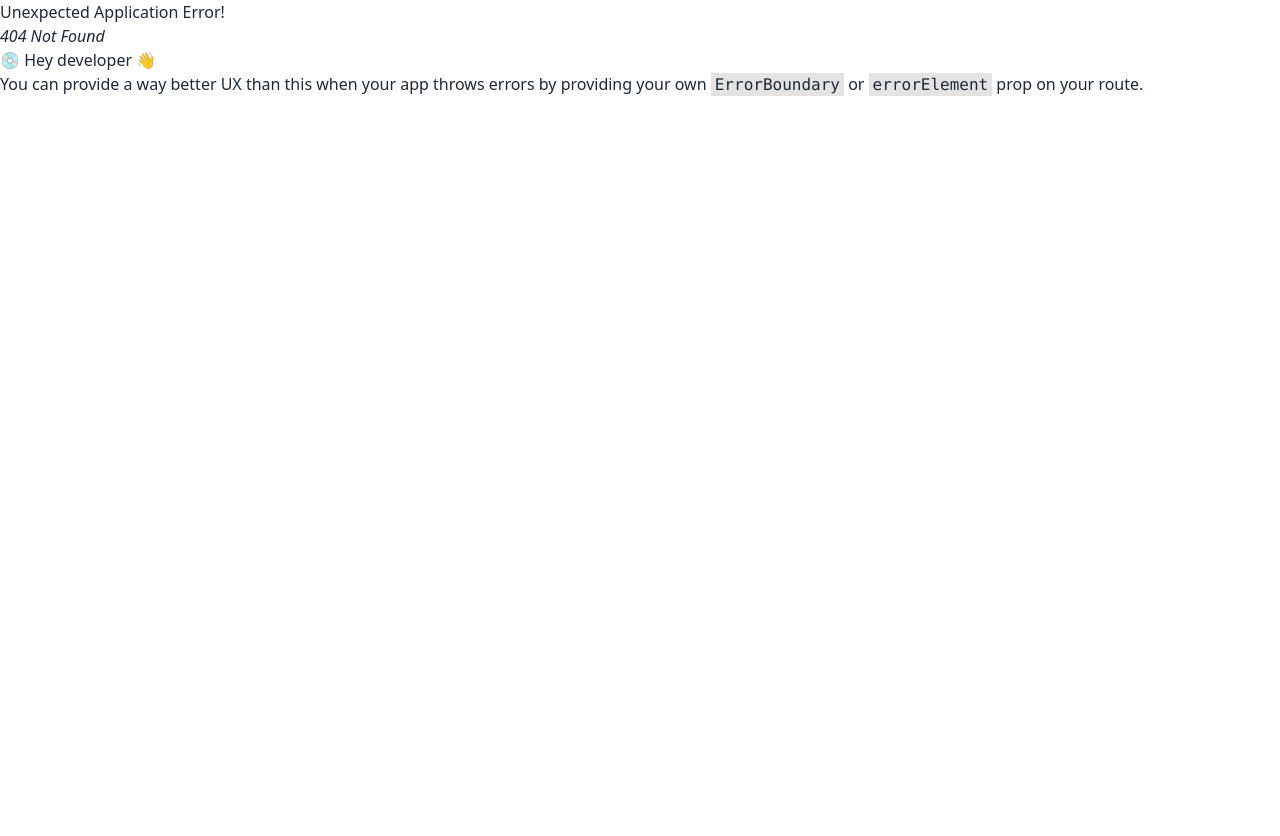
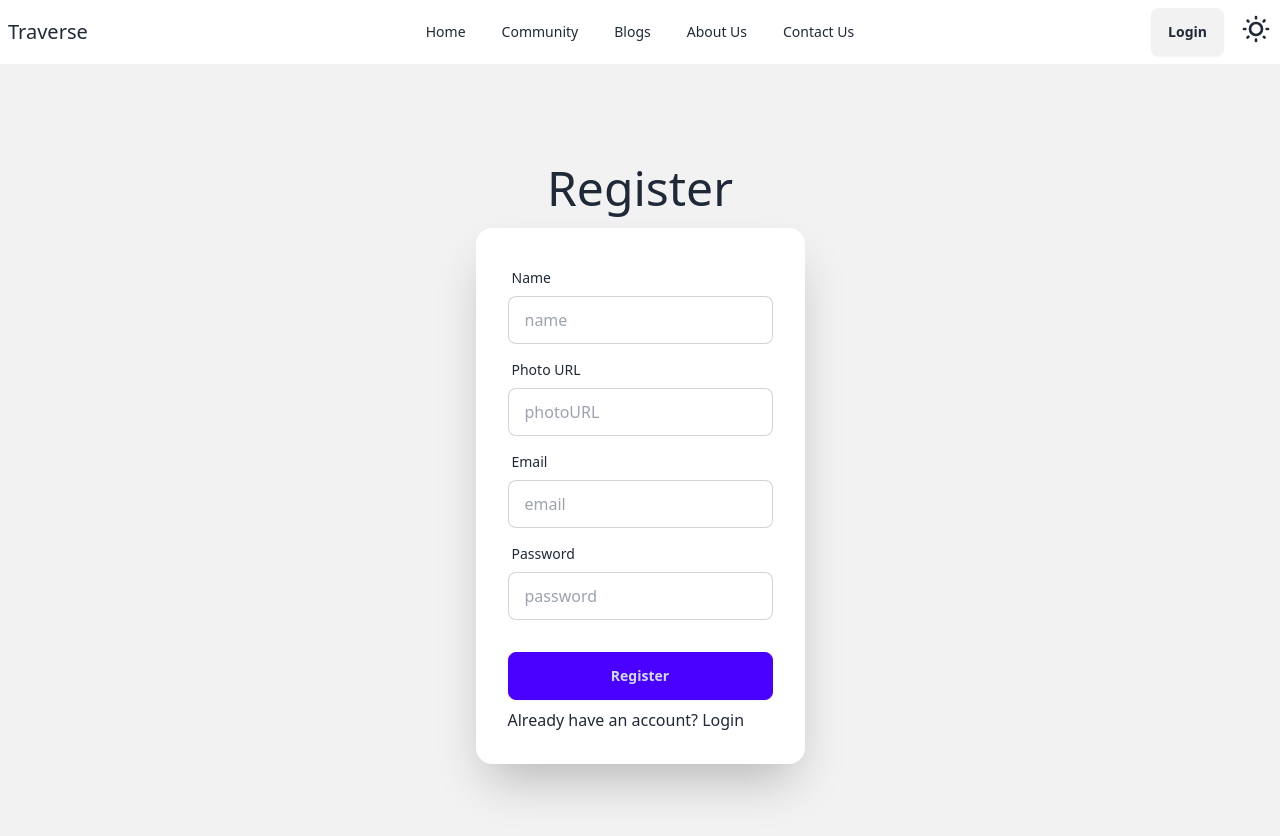
Before and after one commit to nahidraz23/traverse-client, a React (Vite) app: page /register in a window 1280 px wide. Before the commit this address had no page. Shown: the top 836 px of the page. Before the commit the page ends 800 px from the top, so only its background shows below. Built offline with nearby package versions, Linux system fonts and the light colour scheme; a web font is replaced by a local one.

Commit message:
Navbar implemented and firebase initialized

```diff
--- a/package.json
+++ b/package.json
@@ -10,10 +10,12 @@
     "preview": "vite preview"
   },
   "dependencies": {
+    "firebase": "^10.12.2",
     "localforage": "^1.10.0",
     "match-sorter": "^6.3.4",
     "react": "^18.2.0",
     "react-dom": "^18.2.0",
+    "react-hook-form": "^7.51.5",
     "react-router-dom": "^6.23.1",
     "sort-by": "^1.2.0"
   },
--- /dev/null
+++ b/src/Firebase/firebase.config.js
@@ -0,0 +1,19 @@
+// Import the functions you need from the SDKs you need
+import { initializeApp } from "firebase/app";
+// TODO: Add SDKs for Firebase products that you want to use
+// https://firebase.google.com/docs/web/setup#available-libraries
+
+// Your web app's Firebase configuration
+const firebaseConfig = {
+  apiKey: import.meta.env.VITE_apiKey,
+  authDomain: import.meta.env.VITE_authDomain,
+  projectId: import.meta.env.VITE_projectId,
+  storageBucket: import.meta.env.VITE_storageBucket,
+  messagingSenderId: import.meta.env.VITE_messagingSenderId,
+  appId: import.meta.env.VITE_appId,
+};
+
+// Initialize Firebase
+const app = initializeApp(firebaseConfig);
+
+export default app;
--- a/src/Pages/Login/Login.jsx
+++ b/src/Pages/Login/Login.jsx
@@ -1,7 +1,36 @@
+import { Link } from "react-router-dom";
+
 const Login = () => {
     return (
-        <div>
-            <h1>Login page</h1>
+        <div className="hero min-h-screen bg-base-200">
+            <div className="hero-content flex-col">
+                <h1 className="text-5xl">Login</h1>
+                <div className="card shrink-0 w-full max-w-sm shadow-2xl bg-base-100">
+                    <form className="card-body">
+                        <div className="form-control">
+                            <label className="label">
+                                <span className="label-text">Email</span>
+                            </label>
+                            <input type="email" placeholder="email" className="input input-bordered" required />
+                        </div>
+                        <div className="form-control">
+                            <label className="label">
+                                <span className="label-text">Password</span>
+                            </label>
+                            <input type="password" placeholder="password" className="input input-bordered" required />
+                            <label className="label">
+                                <a href="#" className="label-text-alt link link-hover">Forgot password?</a>
+                            </label>
+                        </div>
+                        <div className="form-control mt-6">
+                            <button className="btn btn-primary">Login</button>
+                        </div>
+                        <div>
+                            <p>Do not have an account? <Link to={'/register'}><span className="hover:underline hover:font-semibold">Register</span></Link></p>
+                        </div>
+                    </form>
+                </div>
+            </div>
         </div>
     );
 };
--- /dev/null
+++ b/src/Pages/Register/Register.jsx
@@ -0,0 +1,58 @@
+import { Link } from "react-router-dom";
+import { useForm } from "react-hook-form"
+
+const Register = () => {
+    const {
+        register,
+        handleSubmit,
+        formState: { errors },
+    } = useForm()
+
+    const onSubmit = data => {
+        console.log(data)
+    }
+
+    return (
+        <div className="hero min-h-screen bg-base-200">
+            <div className="hero-content flex-col">
+                <h1 className="text-5xl">Register</h1>
+                <div className="card shrink-0 w-full max-w-sm shadow-2xl bg-base-100">
+                    <form onSubmit={handleSubmit(onSubmit)} className="card-body">
+                        <div className="form-control">
+                            <label className="label">
+                                <span className="label-text">Name</span>
+                            </label>
+                            <input {...register("name")} type="text" placeholder="name" className="input input-bordered" required />
+                        </div>
+                        <div className="form-control">
+                            <label className="label">
+                                <span className="label-text">Photo URL</span>
+                            </label>
+                            <input {...register("photoURL")} type="text" placeholder="photoURL" className="input input-bordered" required />
+                        </div>
+                        <div className="form-control">
+                            <label className="label">
+                                <span className="label-text">Email</span>
+                            </label>
+                            <input {...register("email")} type="email" placeholder="email" className="input input-bordered" required />
+                        </div>
+                        <div className="form-control">
+                            <label className="label">
+                                <span className="label-text">Password</span>
+                            </label>
+                            <input {...register("password")} type="password" placeholder="password" className="input input-bordered" required />
+                        </div>
+                        <div className="form-control mt-6">
+                            <button className="btn btn-primary">Register</button>
+                        </div>
+                        <div>
+                            <p>Already have an account? <Link to={'/login'}><span className="hover:underline hover:font-semibold">Login</span></Link></p>
+                        </div>
+                    </form>
+                </div>
+            </div>
+        </div>
+    );
+};
+
+export default Register;
--- a/src/Routes/router.jsx
+++ b/src/Routes/router.jsx
@@ -2,6 +2,7 @@ import { createBrowserRouter } from "react-router-dom";
 import MainLayout from "../Layouts/MainLayout";
 import Home from "../Pages/Home/Home";
 import Login from "../Pages/Login/Login";
+import Register from "../Pages/Register/Register";
 
 export const router = createBrowserRouter([
     {
@@ -15,6 +16,10 @@ export const router = createBrowserRouter([
             {
                 path: '/login',
                 element: <Login></Login>
+            },
+            {
+                path: '/register',
+                element: <Register></Register>
             }
         ]
     }
```
Also changed, not shown: 1 other file (tests, documents, lock files or other folders).
